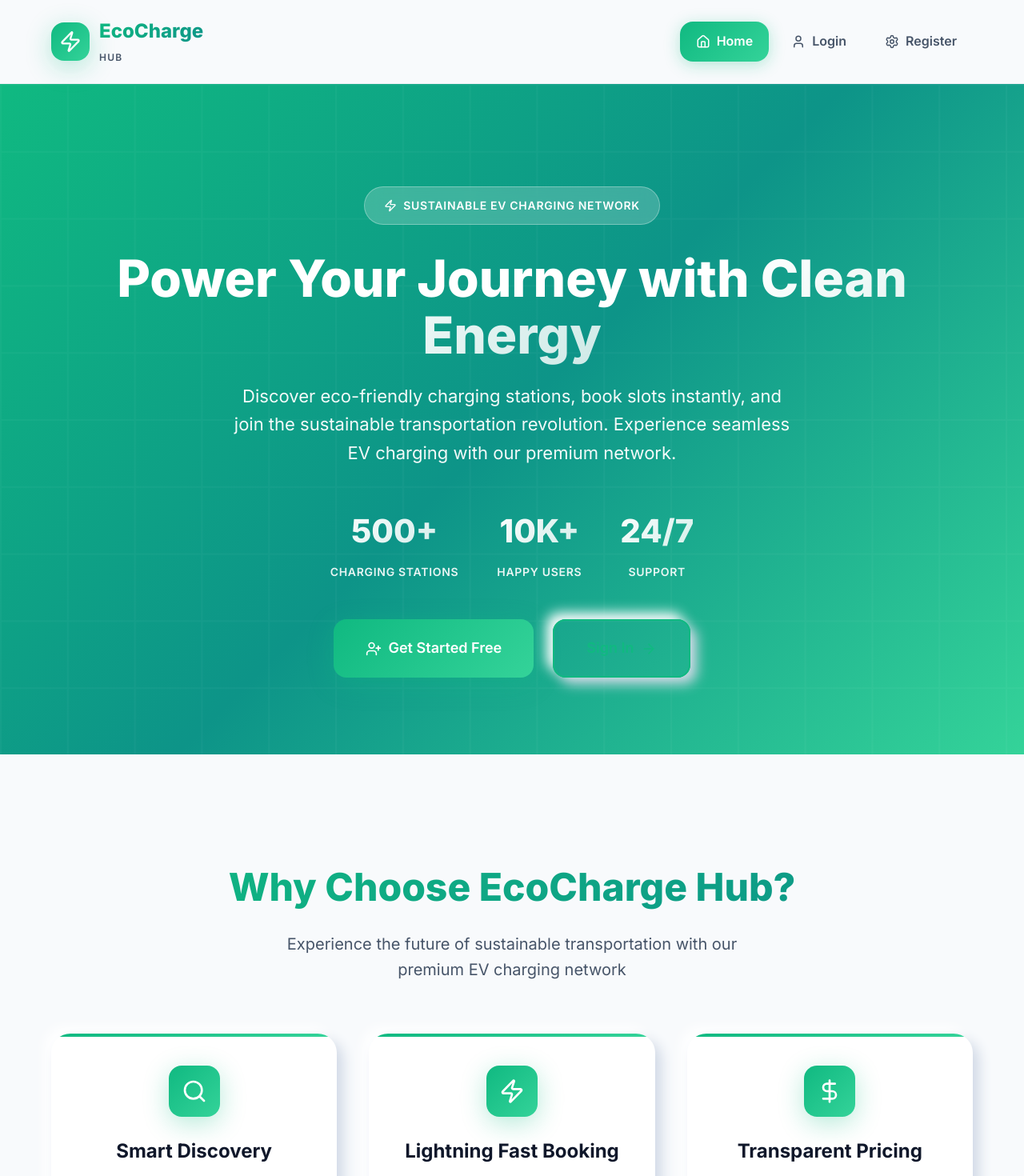
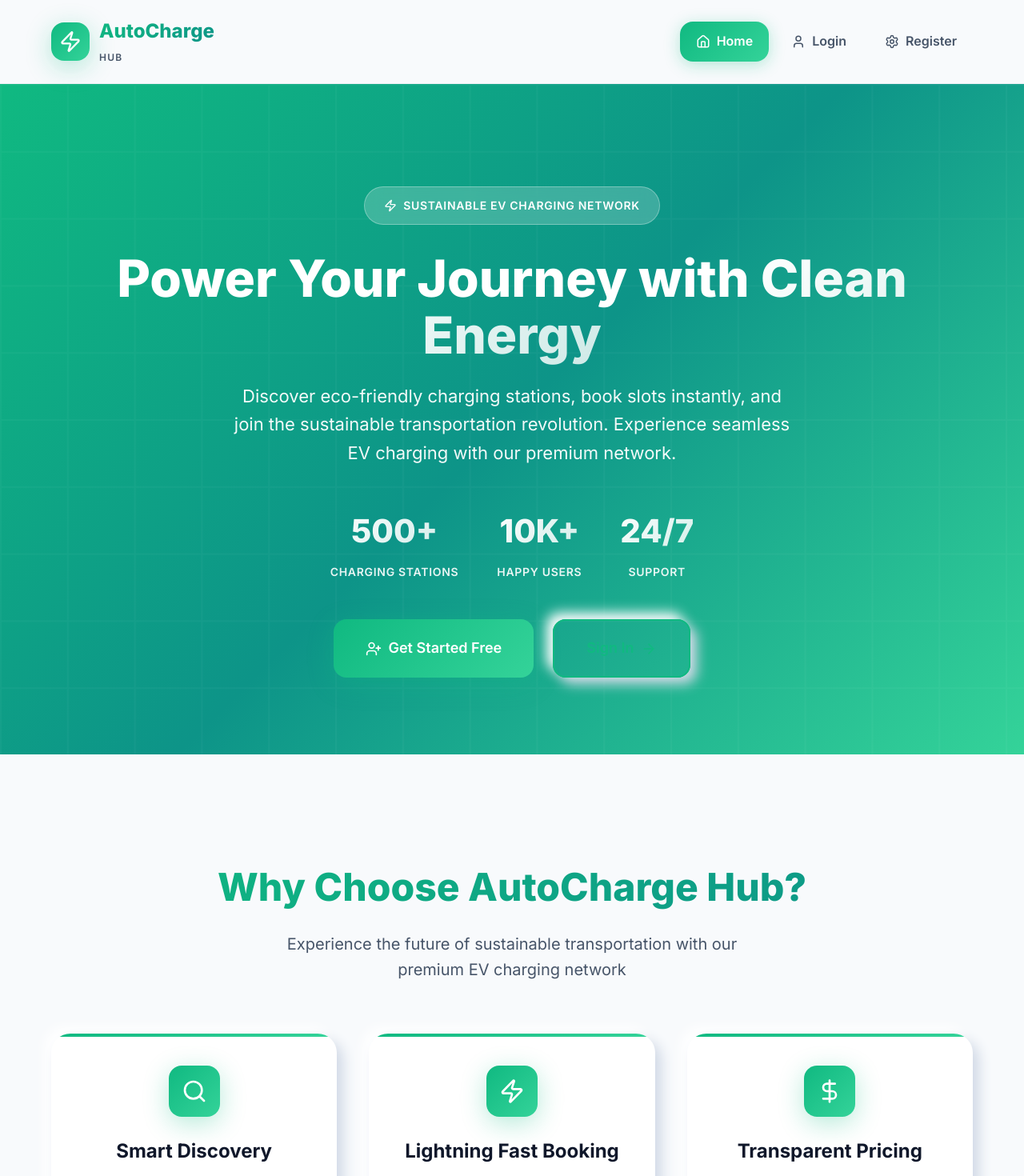
Before and after one commit to rushiphalle/autoChargeHub, a React (Create React App) app in the folder client/: page / in a window 1280 px wide. Shown: the top 1470 px of the page at 80% size. Built offline with nearby package versions, Linux system fonts and the light colour scheme.

Commit message:
Naming correction

```diff
--- a/client/public/index.html
+++ b/client/public/index.html
@@ -14,7 +14,7 @@
     <link rel="stylesheet" href="https://unpkg.com/leaflet@1.9.4/dist/leaflet.css"
      integrity="sha256-p4NxAoJBhIIN+hmNHrzRCf9tD/miZyoHS5obTRR9BMY="
      crossorigin=""/>
-    <title>EV Charging Hub</title>
+    <title>AutoChargeHub</title>
   </head>
   <body>
     <noscript>You need to enable JavaScript to run this app.</noscript>
--- a/client/src/components/Navbar.tsx
+++ b/client/src/components/Navbar.tsx
@@ -64,7 +64,7 @@ const Navbar: React.FC = () => {
               <Zap size={28} />
             </div>
             <div className="brand-text">
-              <h2>EcoCharge</h2>
+              <h2>AutoCharge</h2>
               <span>Hub</span>
             </div>
           </Link>
--- a/client/src/pages/Home.tsx
+++ b/client/src/pages/Home.tsx
@@ -87,7 +87,7 @@ const Home: React.FC = () => {
       <section className="features">
         <div className="container">
           <div className="section-header">
-            <h2 className="section-title">Why Choose EcoCharge Hub?</h2>
+            <h2 className="section-title">Why Choose AutoCharge Hub?</h2>
             <p className="section-subtitle">Experience the future of sustainable transportation with our premium EV charging network</p>
           </div>
           <div className="features-grid">
@@ -222,7 +222,7 @@ const Home: React.FC = () => {
                   <Star key={i} size={16} fill="currentColor" />
                 ))}
               </div>
-              <p>"EcoCharge Hub has revolutionized how I manage my EV charging. The booking system is seamless and the stations are always reliable."</p>
+              <p>"AutoCharge Hub has revolutionized how I manage my EV charging. The booking system is seamless and the stations are always reliable."</p>
               <div className="testimonial-author">
                 <div className="author-avatar">
                   <Users size={20} />
@@ -280,7 +280,7 @@ const Home: React.FC = () => {
               <Zap size={48} />
             </div>
             <h2>Ready to Power Your Journey?</h2>
-            <p>Join over 10,000 EV owners and station operators who trust EcoCharge Hub for their charging needs.</p>
+            <p>Join over 10,000 EV owners and station operators who trust AutoCharge Hub for their charging needs.</p>
             {!user && (
               <div className="cta-actions">
                 <Link to="/register" className="btn btn-primary btn-lg">
--- a/client/src/pages/Login.tsx
+++ b/client/src/pages/Login.tsx
@@ -47,7 +47,7 @@ const Login: React.FC = () => {
               <Zap size={32} />
             </div>
             <h1>Welcome Back</h1>
-            <p>Sign in to your EcoCharge Hub account and power your journey</p>
+            <p>Sign in to your AutoCharge Hub account and power your journey</p>
           </div>
 
           {error && (
--- a/client/src/pages/Register.tsx
+++ b/client/src/pages/Register.tsx
@@ -64,7 +64,7 @@ const Register: React.FC = () => {
             <div className="auth-logo">
               <Zap size={32} />
             </div>
-            <h1>Join EcoCharge</h1>
+            <h1>Join AutoCharge</h1>
             <p>Create your account and start your sustainable journey today</p>
           </div>
 
```
Also changed, not shown: client/public/manifest.json, 1 other file (tests, documents, lock files or other folders).
